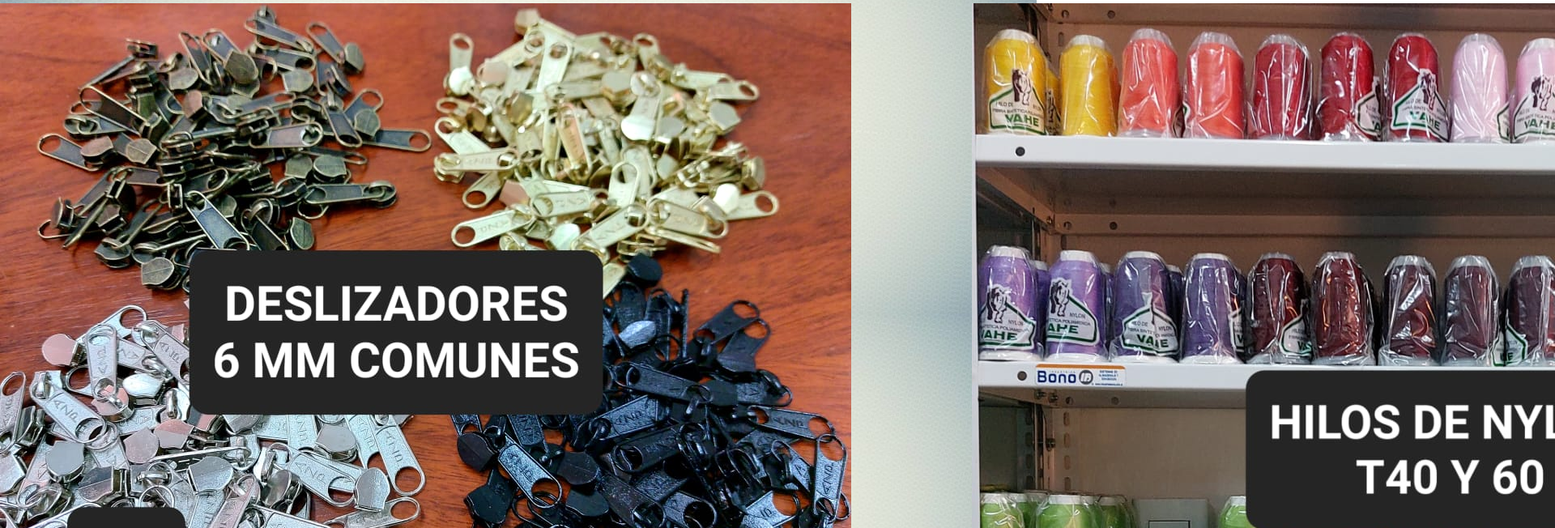
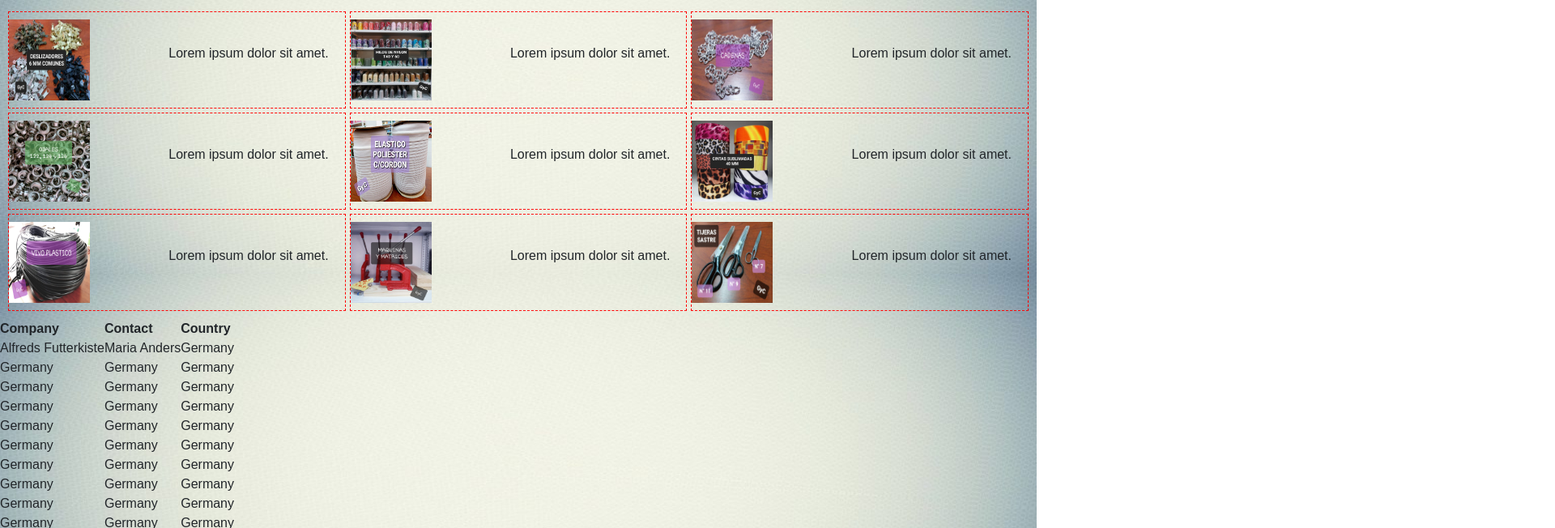
Before and after one commit to divoragu/segunda-pre-entrega-coder, a plain HTML site: page pages/product.html in a window 1280 px wide. Shown: the part 138-790 px from the top of the page at 81% size, 1920 px wide, since content can reach past the window. Drawn offline with nearby package versions, Linux system fonts and the light colour scheme; a web font is replaced by a local one.

Commit message:
grid arreglos

```diff
--- a/main.css
+++ b/main.css
@@ -202,41 +202,117 @@ footer div h6{
 }
 /* product */
 .main-grid{
+    padding: 10px;
     display: grid;
     grid-template-columns: auto auto auto;
-    grid-template-rows: auto;
+    grid-template-rows: 120px 120px 120px;
     grid-template-areas:
     "item-1 item-2 item-3"
     "item-4 item-5 item-6"
     "item-7 item-8 item-9"
     ;
-    grid-row-gap: 2px;
+    grid-gap: 5px;
+    box-sizing: border-box;
 }
-
+.item1, .item2, .item3, .item4, .item5, .item6, .item7, .item8, .item9{
+    border: 1px dashed red;
+}
 .item1{
     grid-area: item-1;
+    display: flex;
+    justify-content: space-between;
+    align-items: center;
+    flex-direction: row;
+}
+.item1 div img{
+    width: 100px;
+    height: 100px;
 }
 .item2{
     grid-area: item-2;
+    display: flex;
+    justify-content: space-between;
+    align-items: center;
+    flex-direction: row;
+}
+.item2 div img{
+    width: 100px;
+    height: 100px;
 }
 .item3{
     grid-area: item-3;
+    display: flex;
+    justify-content: space-between;
+    align-items: center;
+    flex-direction: row;
+}
+.item3 div img{
+    width: 100px;
+    height: 100px;
 }
 .item4{
     grid-area: item-4;
+    display: flex;
+    justify-content: space-between;
+    align-items: center;
+    flex-direction: row;
+}
+.item4 div img{
+    width: 100px;
+    height: 100px;
 }
 .item5{
     grid-area: item-5;
+    display: flex;
+    justify-content: space-between;
+    align-items: center;
+    flex-direction: row;
+}
+.item5 div img{
+    width: 100px;
+    height: 100px;
 }
 .item6{
     grid-area: item-6;
+    display: flex;
+    justify-content: space-between;
+    align-items: center;
+    flex-direction: row;
+}
+.item6 div img{
+    width: 100px;
+    height: 100px;
 }
 .item7{
     grid-area: item-7;
+    display: flex;
+    justify-content: space-between;
+    align-items: center;
+    flex-direction: row;
+}
+.item7 div img{
+    width: 100px;
+    height: 100px;
 }
 .item8{
     grid-area: item-8;
+    display: flex;
+    justify-content: space-between;
+    align-items: center;
+    flex-direction: row;
+}
+.item8 div img{
+    width: 100px;
+    height: 100px;
 }
 .item9{
     grid-area: item-9;
+    display: flex;
+    justify-content: space-between;
+    align-items: center;
+    flex-direction: row;
 }
+.item9 div img{
+    width: 100px;
+    height: 100px;
+}
--- a/pages/product.html
+++ b/pages/product.html
@@ -38,47 +38,55 @@
                     <div>
                         <img src="../public/img-grid-1.jpeg" alt="img-grid-1">
                     </div>
+                    <p>Lorem ipsum dolor sit amet.</p>
                 </div>
                 <div class="item2">
                     <div>
                         <img src="../public/img-grid-2.jpeg" alt="img-grid-2">
                     </div>
+                    <p>Lorem ipsum dolor sit amet.</p>
                 </div>
                 <div class="item3">
                     <div>
                         <img src="../public/img-grid-3.jpeg" alt="img-grid-3">
                     </div>
+                    <p>Lorem ipsum dolor sit amet.</p>
                 </div>
                 <div class="item4">
                     <div>
                         <img src="../public/img-grid-4.jpeg" alt="img-grid-4">
                     </div>
+                    <p>Lorem ipsum dolor sit amet.</p>
                 </div>
                 <div class="item5">
                     <div>
                         <img src="../public/img-grid-5.jpeg" alt="img-grid-5">
                     </div>
-                    </div>
+                    <p>Lorem ipsum dolor sit amet.</p>
                 </div>
                 <div class="item6">
                     <div>
                         <img src="../public/img-grid-6.jpeg" alt="img-grid-6">
                     </div>
+                    <p>Lorem ipsum dolor sit amet.</p>
                 </div>
                 <div class="item7">
                     <div>
                         <img src="../public/img-grid-7.jpeg" alt="img-grid-7">
                     </div>
+                    <p>Lorem ipsum dolor sit amet.</p>
                 </div>
                 <div class="item8">
                     <div>
                         <img src="../public/img-grid-8.jpeg" alt="img-grid-8">
                     </div>
+                    <p>Lorem ipsum dolor sit amet.</p>
                 </div>
                 <div class="item9">
                     <div>
                         <img src="../public/img-grid-9.jpeg" alt="img-grid-9">
                     </div>
+                    <p>Lorem ipsum dolor sit amet.</p>
                 </div>
 
 
```
